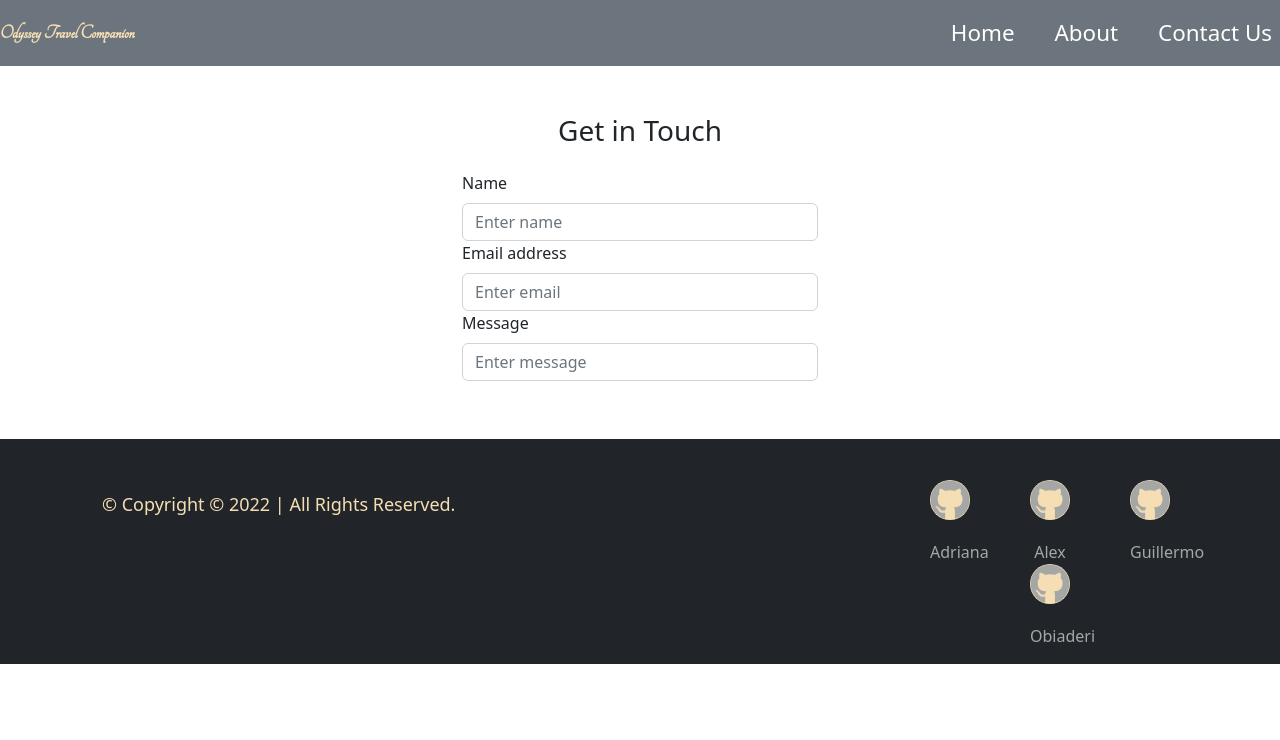
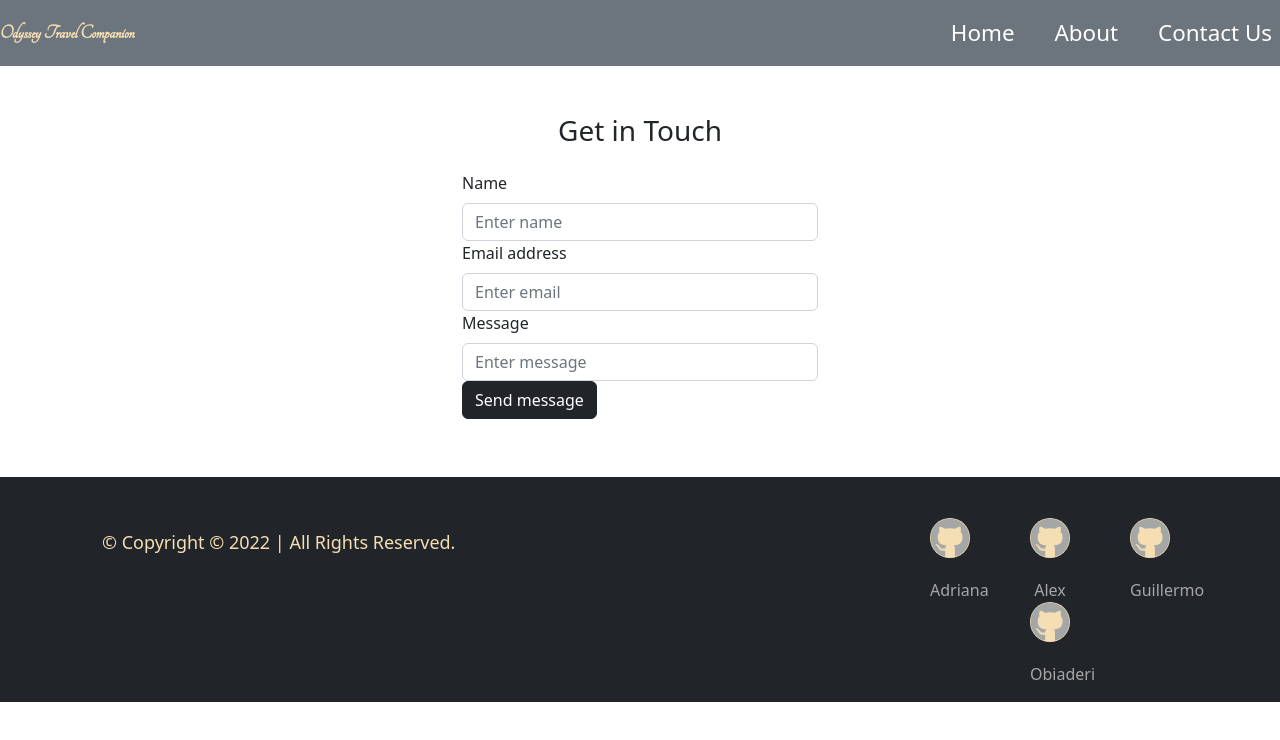
Before and after one commit to abuttle2/odyssey-travel-companion, a React (Create React App) app: page /contact in a window 1280 px wide. Shown: the top 740 px of the page. Built offline with nearby package versions, Linux system fonts and the light colour scheme.

Commit message:
Add submit button

```diff
--- a/src/components/pages/ContactUs.js
+++ b/src/components/pages/ContactUs.js
@@ -1,13 +1,18 @@
 import React, { useState } from 'react';
-import { Container, Row, Col,Form } from 'react-bootstrap';
+import { Container, Row, Col, Form, Button } from 'react-bootstrap';
 
 
 function ContactUs() {
     const [name,setName] = useState('');
     const [email, setEmail] = useState('');
     const [message, setMessage] = useState('');
+    const [loading, setLoading] = useState(false);
 
-    const handleSubmit = async (e) =>{}
+    const handleSubmit = async (e) =>{
+        e.preventDefault();
+        setLoading(true);
+
+    }
 
 
         return (
@@ -49,8 +54,9 @@ function ContactUs() {
                                 required
                             />
                             </Form.Group>
-
-
+                            <Button variant="dark" type="submit" disabled={loading}>
+                                {loading ? 'Submiting...' : 'Send message'}
+                            </Button>
                         </Form>
                     </Col>
                 </Row>
```
